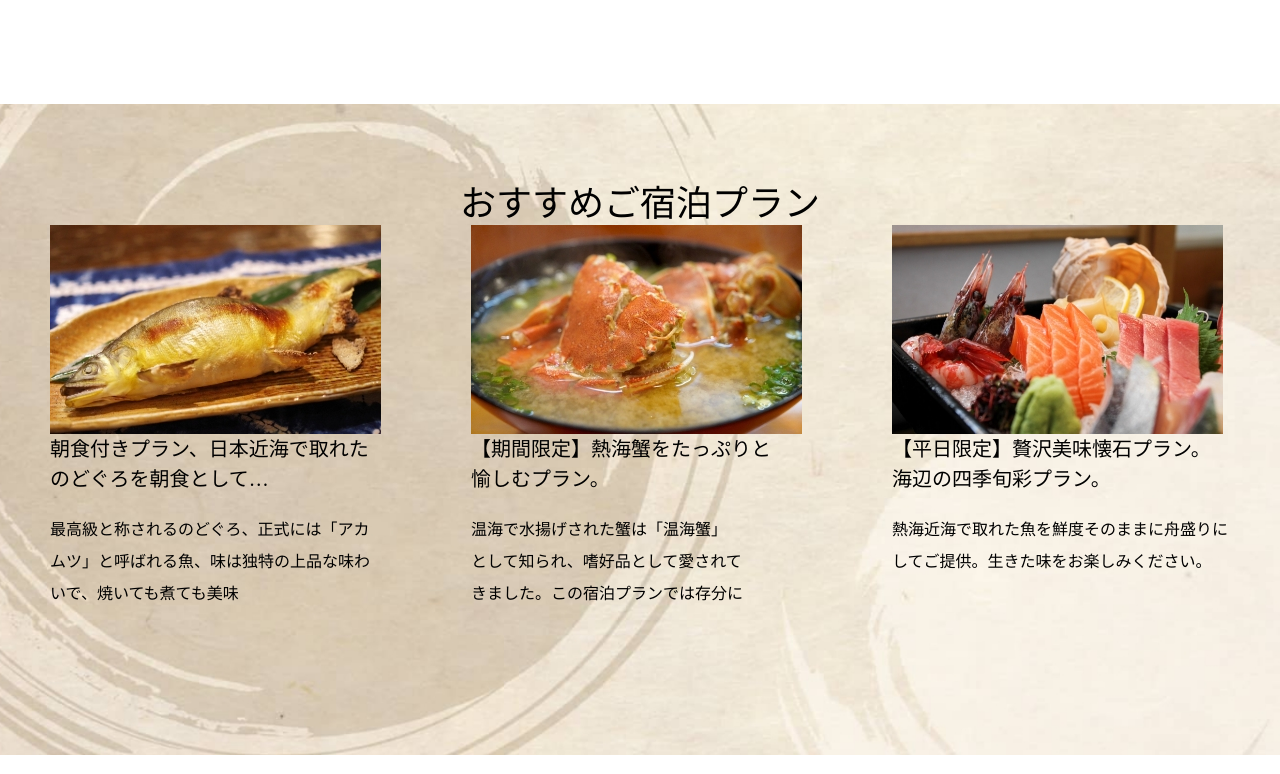
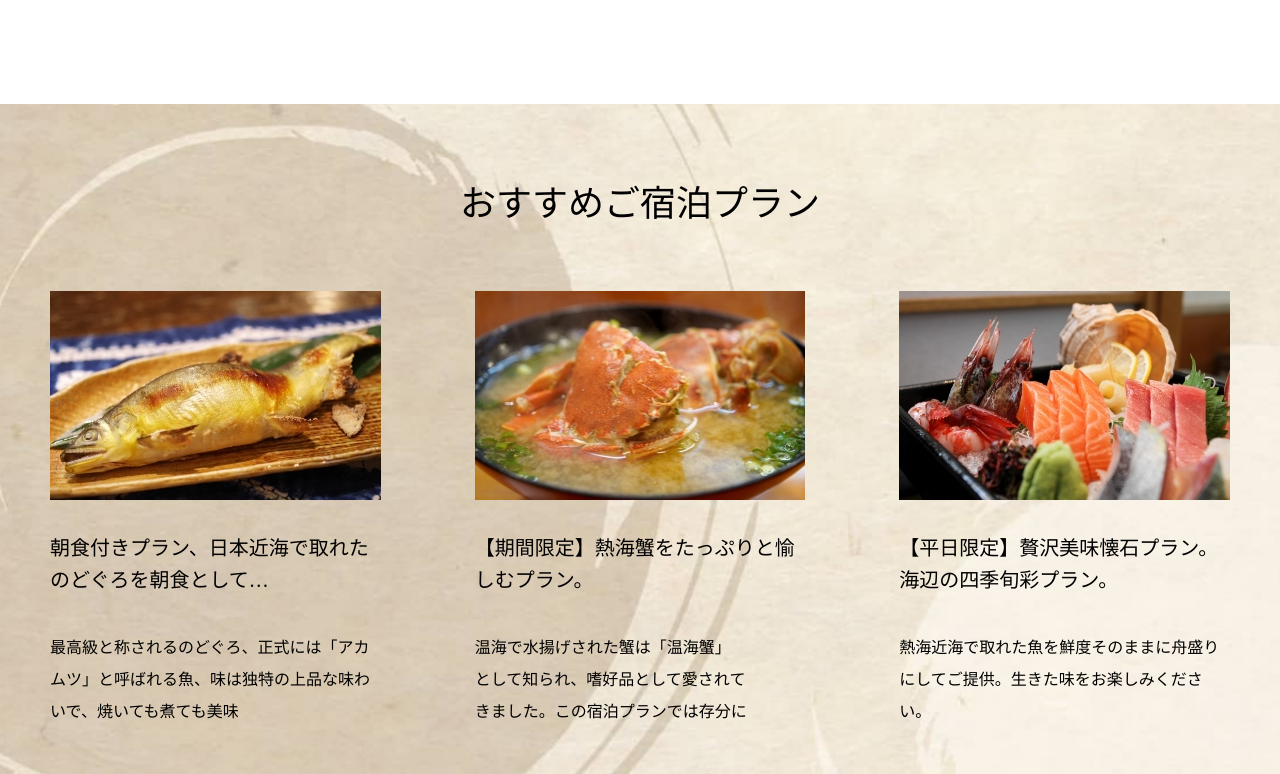
Before and after one commit to tasuke22/middle_ex, a plain HTML site: page index.html in a window 1280 px wide. Shown: the part 3646-4420 px from the top of the page. Drawn offline with nearby package versions, Linux system fonts and the light colour scheme.

Commit message:
section プラン

```diff
--- a/index.html
+++ b/index.html
@@ -139,66 +139,45 @@
 
     <section class="p-plan">
       <div class="l-inner">
-
-
         <h2 class="c-section-title">
           <img src="./img/logo02.png" alt="" class="c-section-title__logo">
           <p class="c-section-title__txt">おすすめご宿泊プラン</p>
         </h2>
-
-
-
         <div class="p-plan__wrap">
-
-          <div class="p-plan__inner">
-            <figure class="p-plan__pic">
-              <img src="./img/plan01.jpg" alt="">
-            </figure>
-            <!-- <div class="p-plan-wrap"> -->
-            <h3 class="p-plan__txt">
+          <div class="p-plan__body">
+            <img src="./img/plan01.jpg" alt="" class="p-plan__img">
+            <p class="p-plan__title">
               朝食付きプラン、日本近海で取れた<br>
               のどぐろを朝食として…
-            </h3>
-            <p class="p-plan__des">
+            </p>
+            <p class="p-plan__txt">
               最高級と称されるのどぐろ、正式には「アカ<br>
               ムツ」と呼ばれる魚、味は独特の上品な味わ<br>
               いで、焼いても煮ても美味
             </p>
           </div>
-
-          <div class="p-plan__inner">
-            <figure class="p-plan__pic">
-              <img src="./img/plan02.jpg" alt="">
-            </figure>
-            <!-- <div class="p-plan-wrap"> -->
-            <h3 class="p-plan__txt">
-              【期間限定】熱海蟹をたっぷりと<br>
-              愉しむプラン。
-            </h3>
-            <p class="p-plan__des">
+          <div class="p-plan__body">
+            <img src="./img/plan02.jpg" alt="" class="p-plan__img">
+            <p class="p-plan__title">
+              【期間限定】熱海蟹をたっぷりと愉しむプラン。
+            </p>
+            <p class="p-plan__txt">
               温海で水揚げされた蟹は「温海蟹」<br>
               として知られ、嗜好品として愛されて<br>
               きました。この宿泊プランでは存分に
             </p>
           </div>
-
-          <div class="p-plan__inner">
-            <figure class="p-plan__pic">
-              <img src="./img/plan03.jpg" alt="">
-            </figure>
-            <!-- <div class="p-plan-wrap"> -->
-            <h3 class="p-plan__txt">
-              【平日限定】贅沢美味懐石プラン。<br>
+          <div class="p-plan__body">
+            <img src="./img/plan03.jpg" alt="" class="p-plan__img">
+            <p class="p-plan__title">
+              【平日限定】贅沢美味懐石プラン。
               海辺の四季旬彩プラン。
-            </h3>
-            <p class="p-plan__des">
-              熱海近海で取れた魚を鮮度そのままに舟盛りに<br>
-              してご提供。生きた味をお楽しみください。
+            </p>
+            <p class="p-plan__txt">
+              熱海近海で取れた魚を鮮度そのままに舟盛りにしてご提供。生きた味をお楽しみください。
             </p>
           </div>
-
         </div>
-
     </section>
 
     <section class="p-news l-inner">
--- a/sass/project/_p-plan.scss
+++ b/sass/project/_p-plan.scss
@@ -1,22 +1,36 @@
 @use "../global" as *;
 
 .p-plan {
-  padding-top: 60px;
-  padding-bottom: 145px;
+  padding-top: rem(60);
+  padding-bottom: rem(166);
   background: url(../../img/bg02.jpg) no-repeat center center/cover;
   text-align: center;
-  &__wrap {
-    display: flex;
-    margin: auto;
-    text-align: start;
-    gap: 0 90px;
+}
+.p-plan__wrap {
+  @include mq(md) {
+    grid-template-columns: 1fr;
+    gap: rem(50) 0;
   }
-  &__txt {
-    margin-bottom: 20px;
-    font-size: rem(20);
-    line-height: 1.5;
+  display: grid;
+  margin-top: rem(66);
+  grid-template-columns: repeat(3, 1fr);
+  gap: 0 rem(94);
+}
+.p-plan__body {
+  text-align: start;
+}
+.p-plan__img {
+  @include mq(md) {
+    width: 100%;
   }
-  &__des {
-    line-height: 2;
-  }
+  margin-bottom: rem(32);
 }
+.p-plan__title {
+  margin-bottom: rem(36);
+  font-size: rem(20);
+  line-height: calc(32 / 20);
+}
+.p-plan__txt {
+  font-size: rem(16);
+  line-height: calc(32 / 16);
+}
```
Also changed, not shown: sass/style.css, 1 other file.
